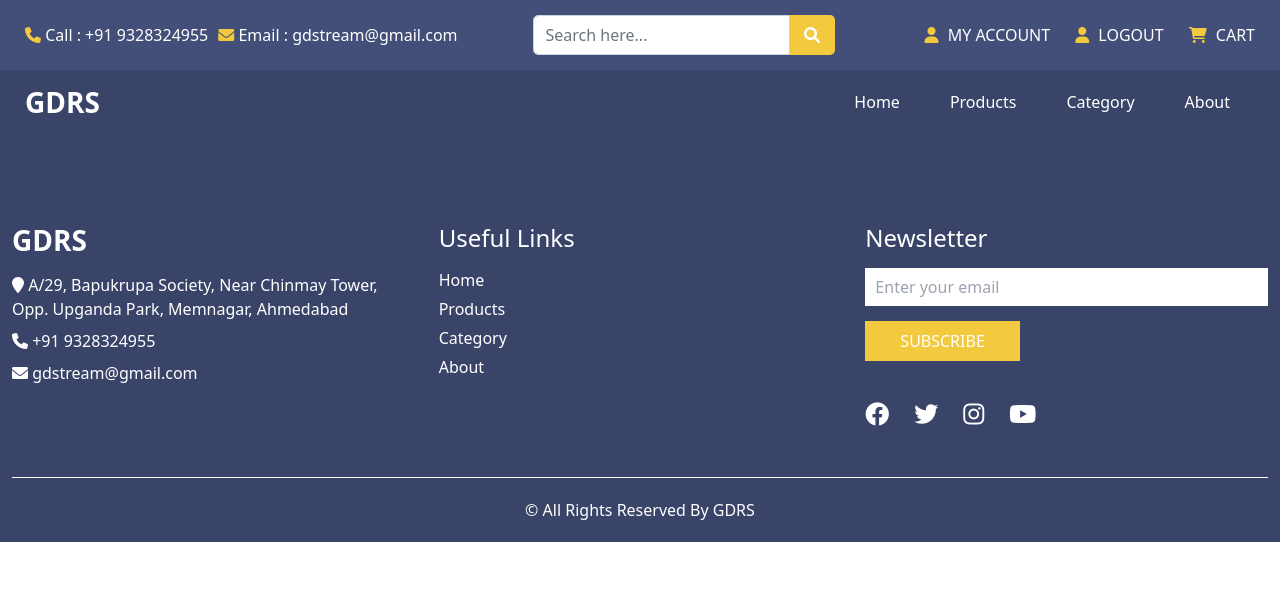
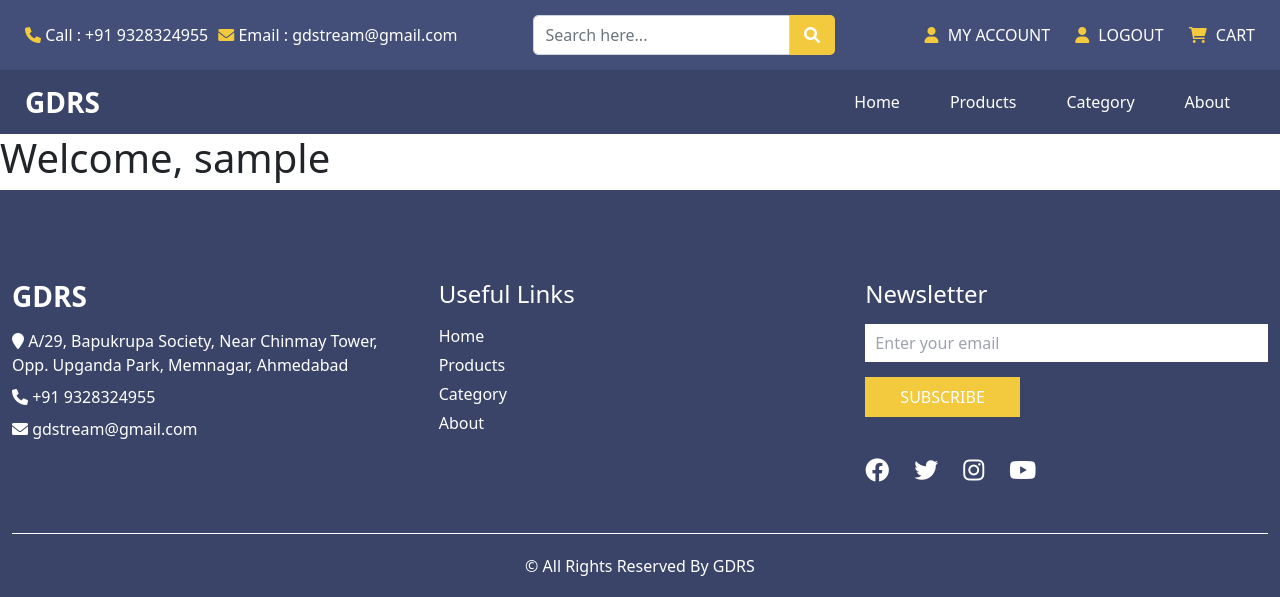
Before and after one commit to deepchhatralia/ecomm, a PHP site: page /ecomm/account in a window 1280 px wide. Shown: the top 597 px of the page. Run offline with PHP 8.4, Linux system fonts and the light colour scheme; the visitor is signed in with stand-in values (Sample User, id 1); some libraries are stand-ins or nearby versions.

Commit message:
user account

```diff
--- a/account/index.php
+++ b/account/index.php
@@ -24,7 +24,7 @@ if (isset($_SESSION['userlogin'])) {
 
         include '../includee/navbar1.php';
         ?>
-
+        <h1 class="h1">Welcome, <?php echo $_SESSION['username']; ?></h1>
 
         <?php
         include '../includee/footer.php';
```
